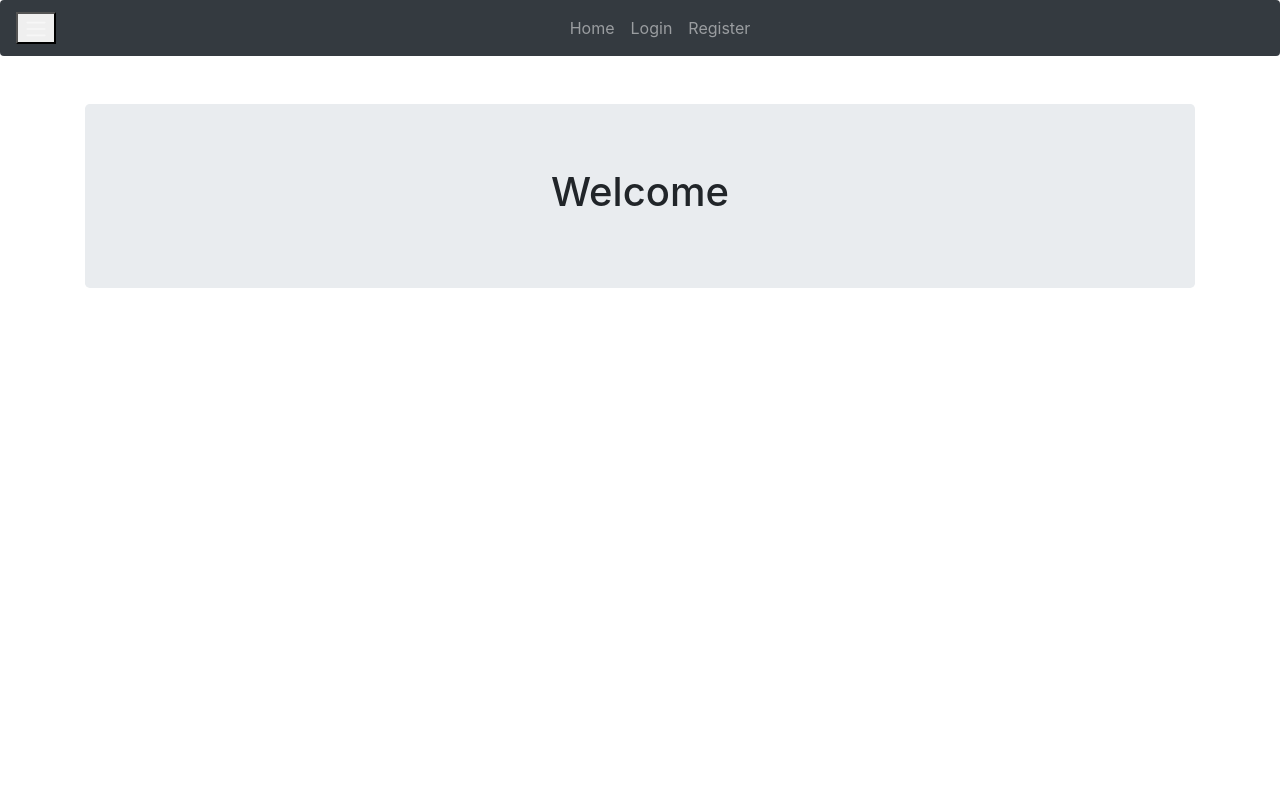
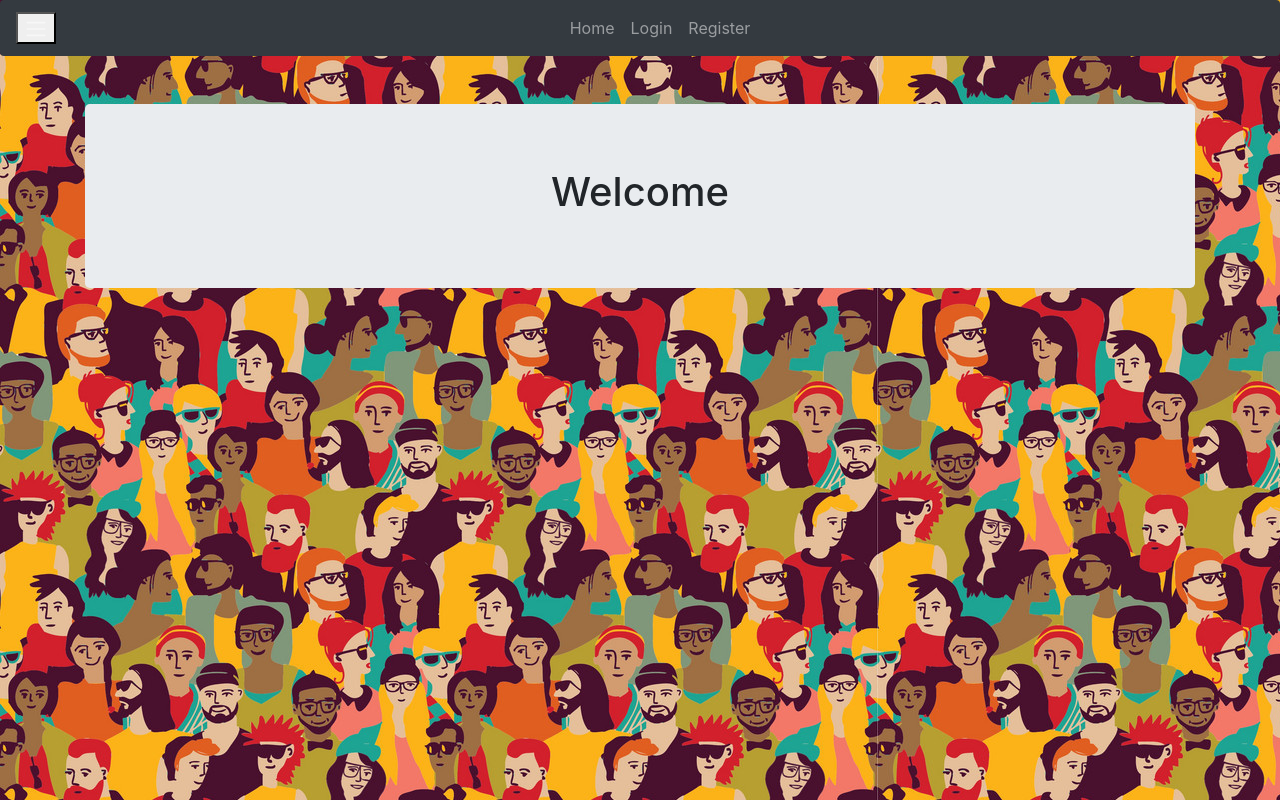
Before and after one commit to framples/4BT, a React (Create React App) app in the folder client/: page / in a window 1280 px wide. Built offline with nearby package versions, Linux system fonts and the light colour scheme.

Commit message:
added background pic to landing page

```diff
--- a/client/src/components/Landing.js
+++ b/client/src/components/Landing.js
@@ -1,4 +1,5 @@
 import React, { Component } from 'react'
+import "./landing.css";
 
 class Landing extends Component {
     render() {
--- a/client/src/components/landing.css
+++ b/client/src/components/landing.css
@@ -1,4 +1,5 @@
 body {
+  background-image: url("people.jpg");
   margin: 0;
   font-family: -apple-system, BlinkMacSystemFont, 'Segoe UI', 'Roboto', 'Oxygen',
     'Ubuntu', 'Cantarell', 'Fira Sans', 'Droid Sans', 'Helvetica Neue',
```
Also changed, not shown: client/src/components/people.jpg (added), 1 other file (tests, documents, lock files or other folders).
